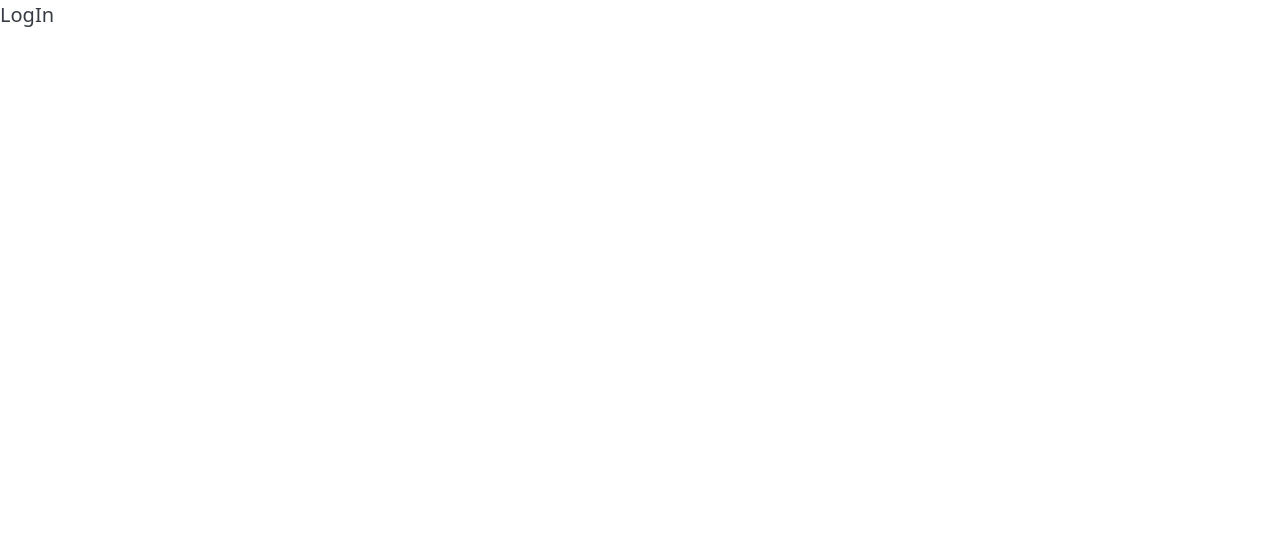
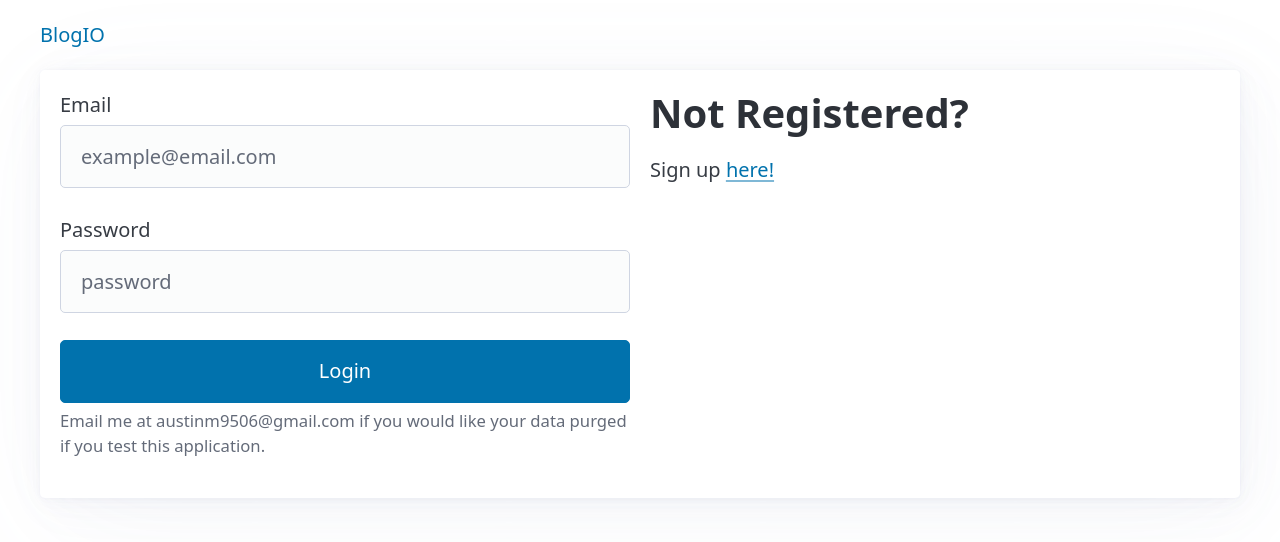
Before and after one commit to AJMerr/blogio, a React (Vite) app in the folder BlogIO/: page /login in a window 1280 px wide. Shown: the top 542 px of the page. Built offline with nearby package versions, Linux system fonts and the light colour scheme.

Commit message:
Fixed the redirect to the homepage in the navbar within the Sign Up page and copied over the Log In page.

```diff
--- a/BlogIO/routes/LogIn.jsx
+++ b/BlogIO/routes/LogIn.jsx
@@ -1,5 +1,31 @@
 function LogIn() {
-    return <div>LogIn</div>;
+    return (
+        <main className="container">
+            <nav>
+                <ul><li><a href="/">BlogIO</a></li></ul>
+            </nav>
+            <article className="grid">
+                <div>
+                    <form>
+                        <label>
+                            Email
+                            <input type="email" placeholder="example@email.com" required />
+                        </label>
+                        <label>
+                            Password
+                            <input type="password" placeholder="password" pattern="." required />
+                        </label>
+                        <input type="submit" value="Login" />
+                        <small>Email me at austinm9506@gmail.com if you would like your data purged if you test this application.</small>
+                    </form>
+                </div>
+                <div>
+                    <h1>Not Registered?</h1>
+                    <p1>Sign up </p1><a href="signup.html">here!</a>
+                </div>
+            </article>
+        </main>
+    )
 }
 
 export default LogIn;
--- a/BlogIO/routes/SignUp.jsx
+++ b/BlogIO/routes/SignUp.jsx
@@ -2,7 +2,7 @@ function SignUp() {
     return (
         <main className="container">
             <nav>
-                <ul><li><a href="index.html">BlogIO</a></li></ul>
+                <ul><li><a href="/">BlogIO</a></li></ul>
             </nav>
             <article className="grid">
                 <div>
```
